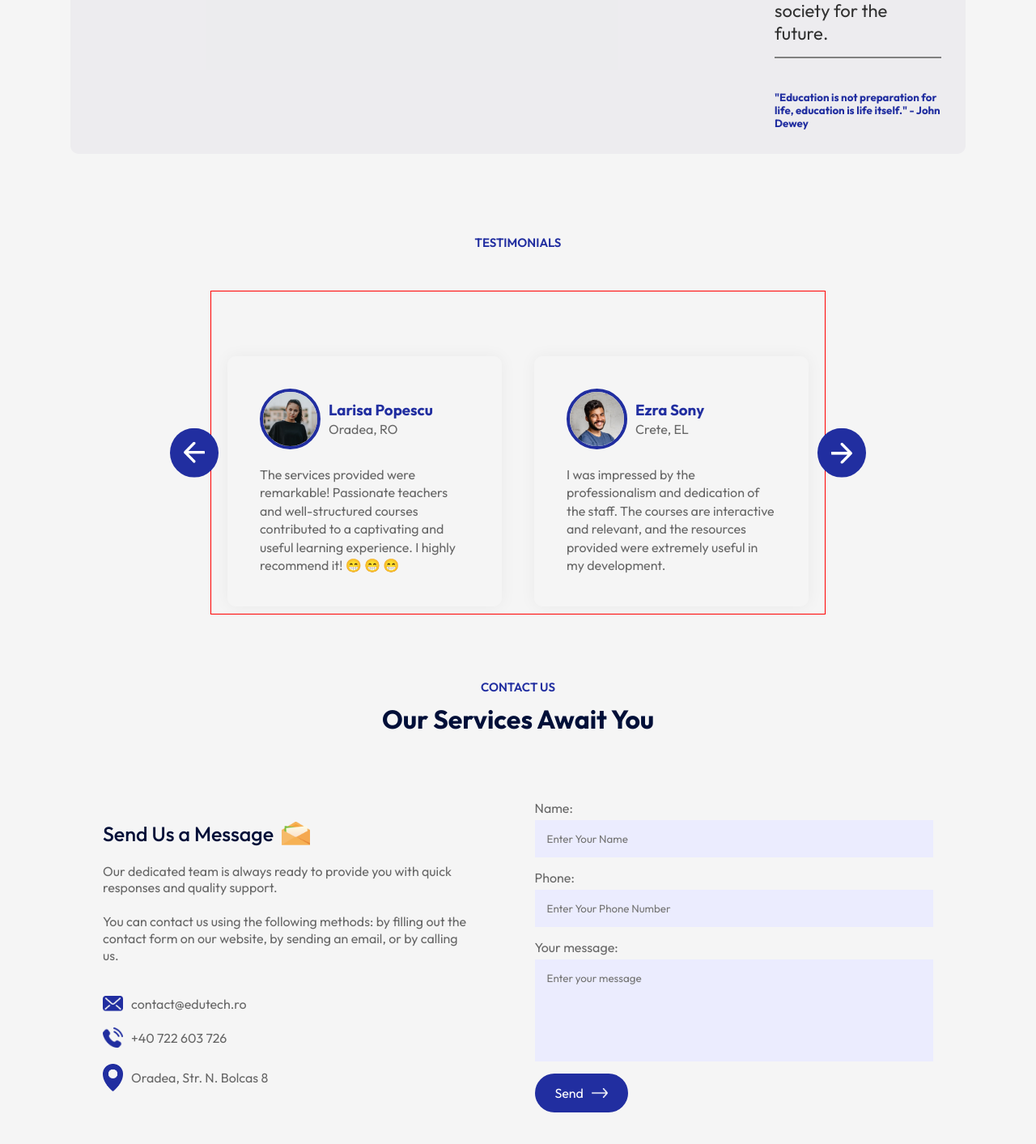
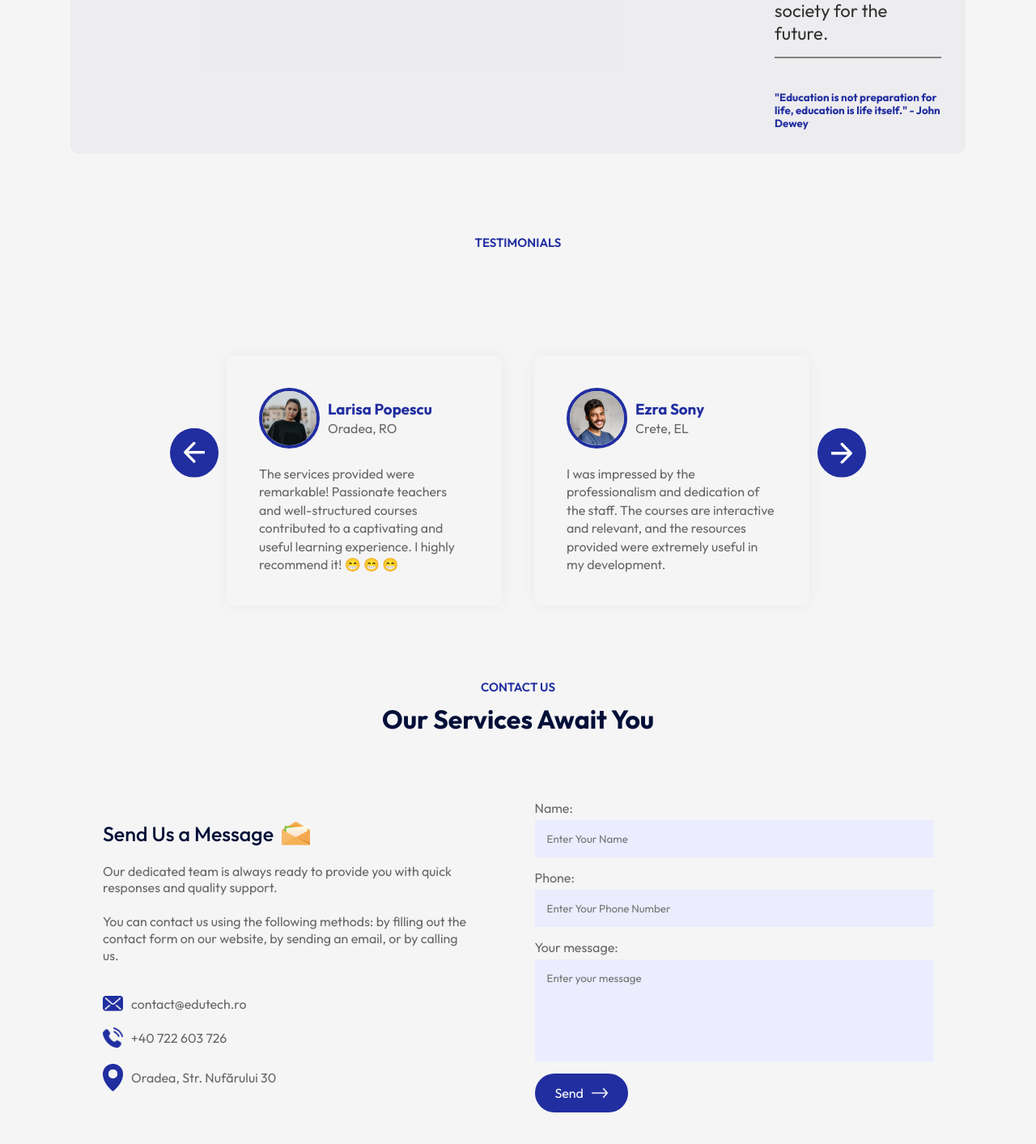
Before and after one commit to HainerSt/EduTech, a React (Vite) app: page / in a window 1280 px wide. Shown: the part 3217-4630 px from the top of the page at 81% size. Built offline with nearby package versions, Linux system fonts and the light colour scheme.

Commit message:
"modified contact element"

```diff
--- a/src/Components/Contact/Contact.jsx
+++ b/src/Components/Contact/Contact.jsx
@@ -65,9 +65,9 @@ const Contact = () => {
             +40 722 603 726
           </li>
           <li>
-            <a href="https://maps.app.goo.gl/BCdiNpAUCWa92oQC9" target="_blank">
+            <a href="https://maps.app.goo.gl/eMNkysyKsZvASwZo6" target="_blank">
               <img src={location_icon} />
-              Oradea, Str. N. Bolcas 8 <br />
+              Oradea, Str. Nufărului 30 <br />
             </a>
           </li>
         </ul>
--- a/src/Components/Testimonials/Testimonials.css
+++ b/src/Components/Testimonials/Testimonials.css
@@ -27,8 +27,6 @@
 .slider {
   overflow: hidden;
   height: 400px;
-
-  border: 1px solid red;
 }
 
 .slider ul {
```
